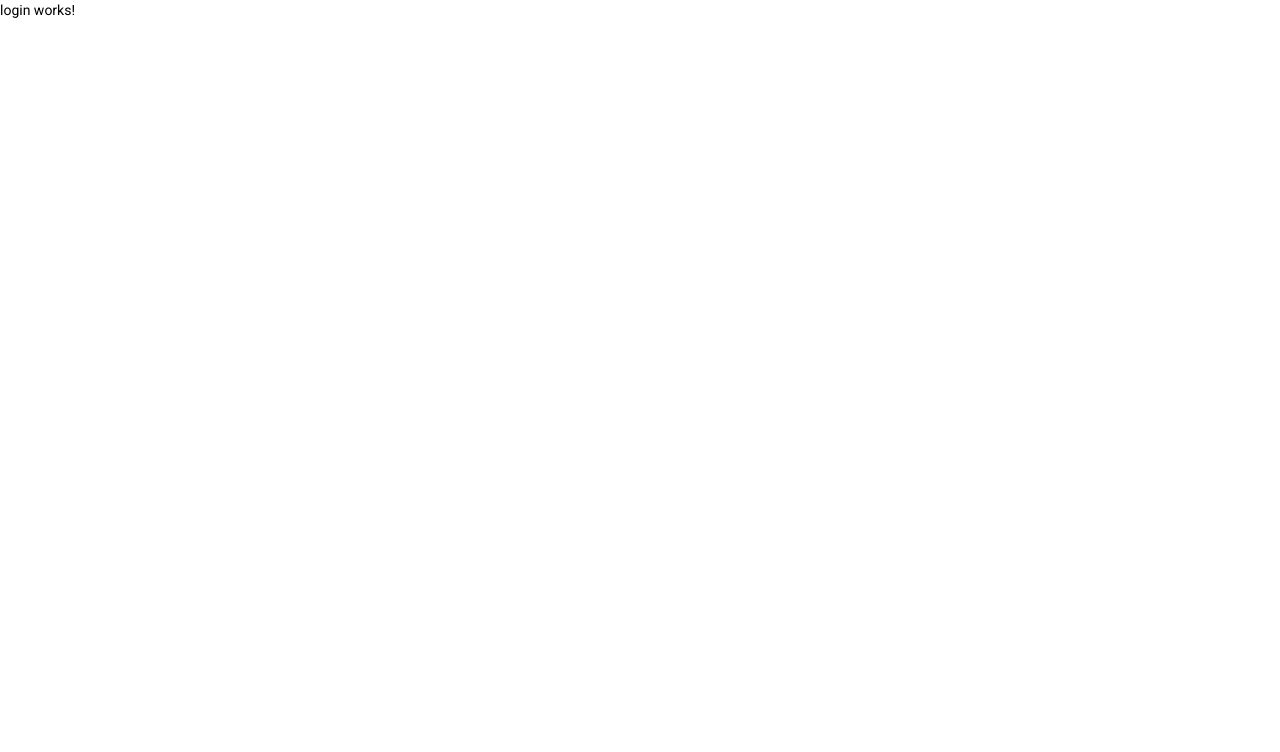
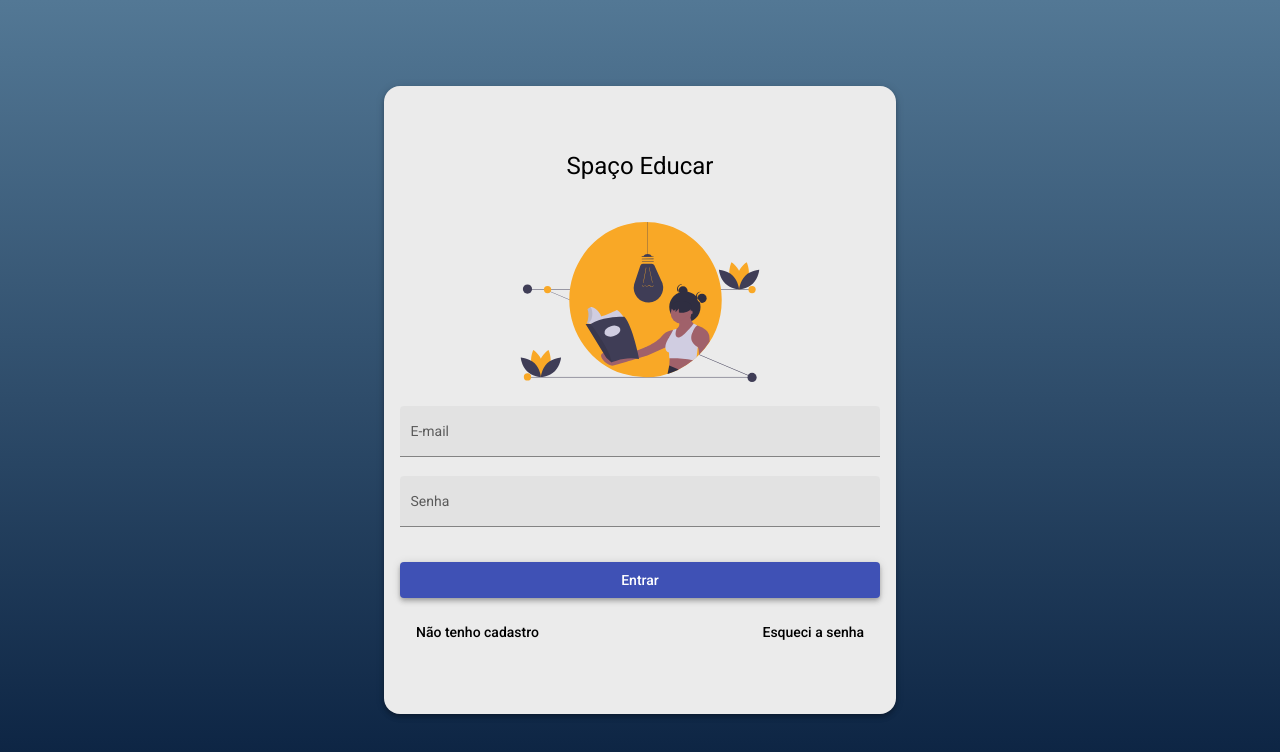
Before and after one commit to PolyanaC/frontTCCPolyana, an Angular app: page /login in a window 1280 px wide. Shown: the top 752 px of the page. Built offline with nearby package versions, Linux system fonts and the light colour scheme.

Commit message:
Alterações do componente Login css

```diff
--- a/src/app/components/login/login.component.css
+++ b/src/app/components/login/login.component.css
@@ -0,0 +1,41 @@
+.container{
+    height: 100%;
+    background-image: linear-gradient(to top, #09203f 0%, #537895 100%);
+    display: flex;
+    align-items: center;
+    justify-content: center;
+}
+
+.form{
+    width: 30rem;
+    margin: auto;
+    background: rgb(235, 235, 235);
+    padding: 4rem 1rem;
+    border-radius: 1rem;
+}
+
+h1{
+    width: 100%;
+    text-align: center;
+}
+
+img{
+    height: 10rem;
+    width: 100%;
+    margin: 1.5rem auto 1.2rem auto;
+}
+
+.full-width{
+    width: 100%;
+}
+
+.button-login{
+    margin-top: 1rem;
+}
+
+.cadastro-forgot{
+    margin-top: 1rem;
+    display: flex;
+    align-items: center;
+    justify-content: space-between;
+}
--- a/src/app/components/login/login.component.html
+++ b/src/app/components/login/login.component.html
@@ -1 +1,22 @@
-<p>login works!</p>
+<div class="container">
+    <form class="form mat-elevation-z4">
+        <h1>Spaço Educar</h1>
+        <img src="../../../assets/img/read.svg" alt="Desenho de uma criança lendo um livro">
+        <mat-form-field class="full-width" appearance="fill">
+          <mat-label>E-mail</mat-label>
+          <input matInput placeholder="E-mail">
+        </mat-form-field>
+
+        <mat-form-field class="full-width" appearance="fill">
+            <mat-label>Senha</mat-label>
+            <input type="password" matInput placeholder="Senha">
+          </mat-form-field>
+
+          <button class="full-width mat-elevation-z4 button-login" mat-flat-button color="primary">Entrar</button>
+          <div class="cadastro-forgot">
+            <a class="button-cadastro" mat-button routerLink="/">Não tenho cadastro</a>
+            <a class="button-forgot-password" mat-button routerLink="/">Esqueci a senha</a>
+          </div>
+
+      </form>
+</div>
```
Also changed, not shown: src/assets/img/read.svg (added).
